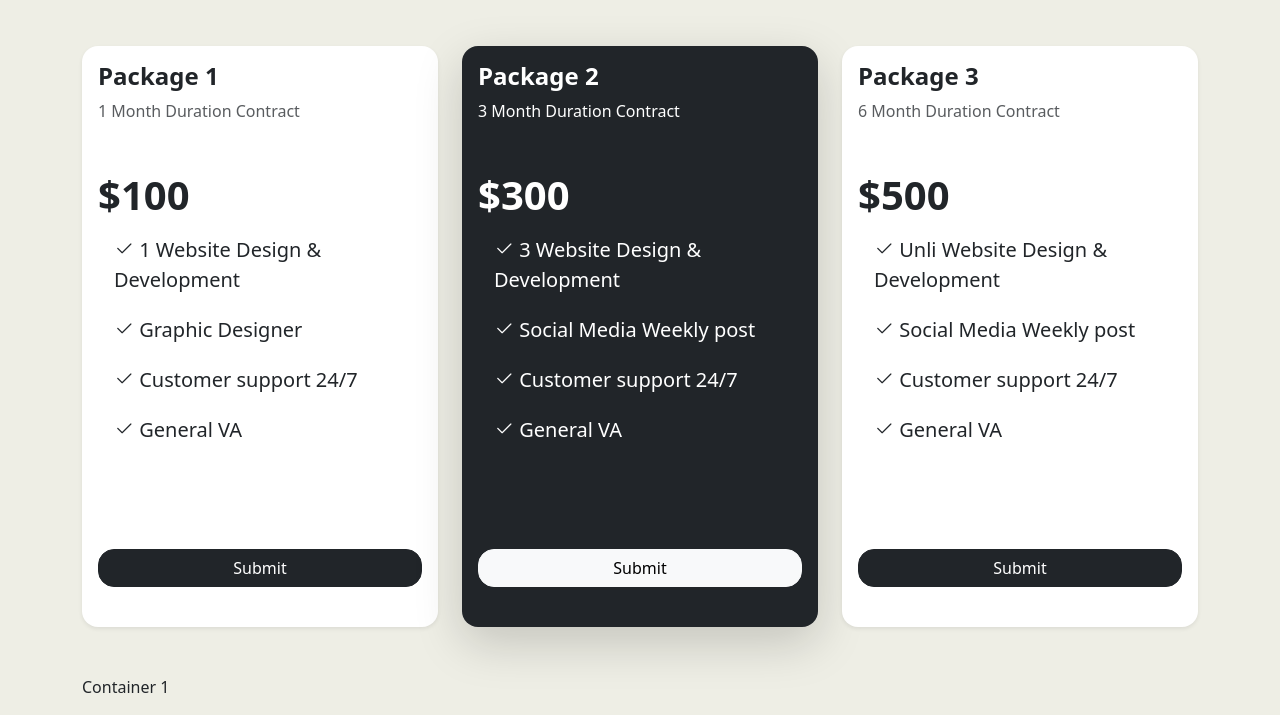
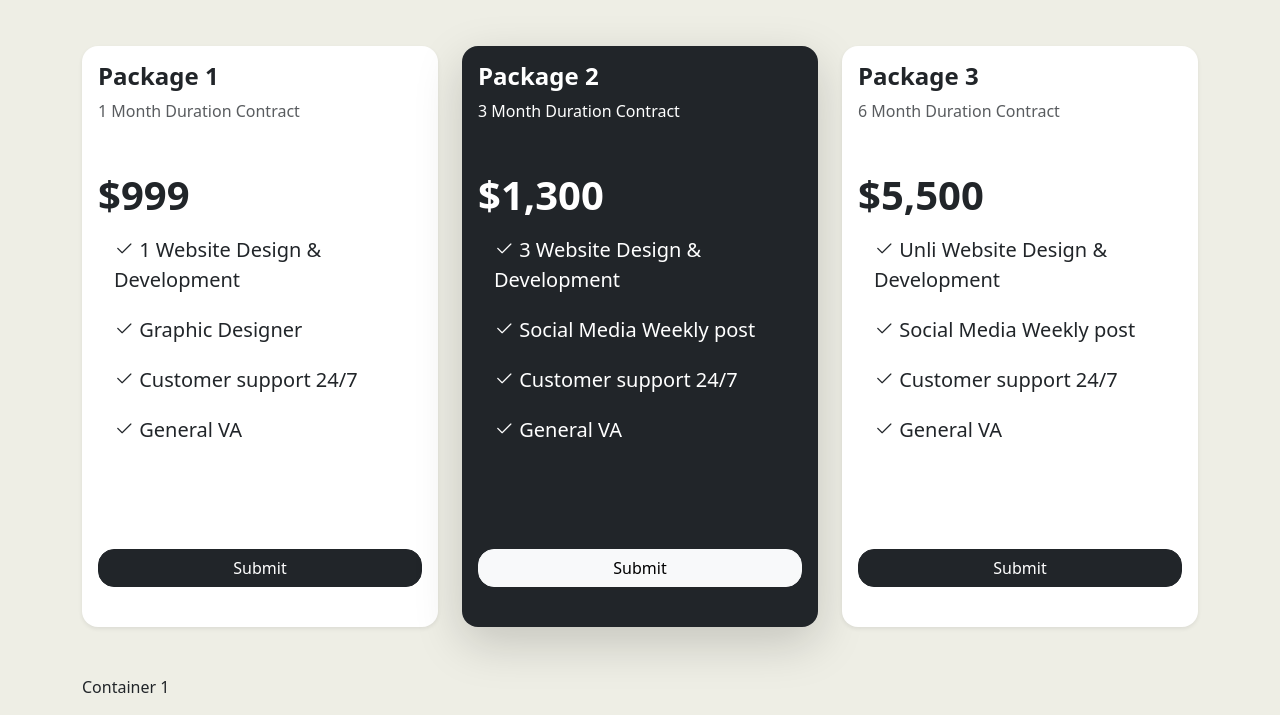
Before and after one commit to jero-sandbox/jero-sandbox.github.io, a website: page index.html in a window 1280 px wide. Shown: the part 85-800 px from the top of the page. Drawn offline with nearby package versions, Linux system fonts and the light colour scheme.

Commit message:
change p

```diff
--- a/index.html
+++ b/index.html
@@ -63,7 +63,7 @@
                             <h4 class="fw-bold">Package 1</h4>
                             <p class="text-muted">1 Month Duration Contract</p>
                         </div>
-                        <h2 class="fs-1 fw-bold mt-4 mt-5">$100</h2>
+                        <h2 class="fs-1 fw-bold mt-4 mt-5">$999</h2>
                         <ul class="list-group list-group-flush fs-5 mb-5 vstack gap-1">
                             <li class="list-group-item border-0">
                                 <i class="bi bi-check2"></i> 1 Website Design & Development
@@ -93,7 +93,7 @@
                             <h4 class="fw-bold">Package 2</h4>
                             <p class="text-white">3 Month Duration Contract</p>
                         </div>
-                        <h2 class="fs-1 fw-bold mt-4 mt-5">$300</h2>
+                        <h2 class="fs-1 fw-bold mt-4 mt-5">$1,300</h2>
                         <ul class="list-group list-group-flush fs-5 mb-5 vstack gap-1">
                             <li class="list-group-item border-0 text-bg-dark">
                                 <i class="bi bi-check2"></i> 3 Website Design & Development
@@ -123,7 +123,7 @@
                             <h4 class="fw-bold">Package 3</h4>
                             <p class="text-muted">6 Month Duration Contract</p>
                         </div>
-                        <h2 class="fs-1 fw-bold mt-4 mt-5">$500</h2>
+                        <h2 class="fs-1 fw-bold mt-4 mt-5">$5,500</h2>
                         <ul class="list-group list-group-flush fs-5 mb-5 vstack gap-1">
                             <li class="list-group-item border-0">
                                 <i class="bi bi-check2"></i> Unli Website Design & Development
```
